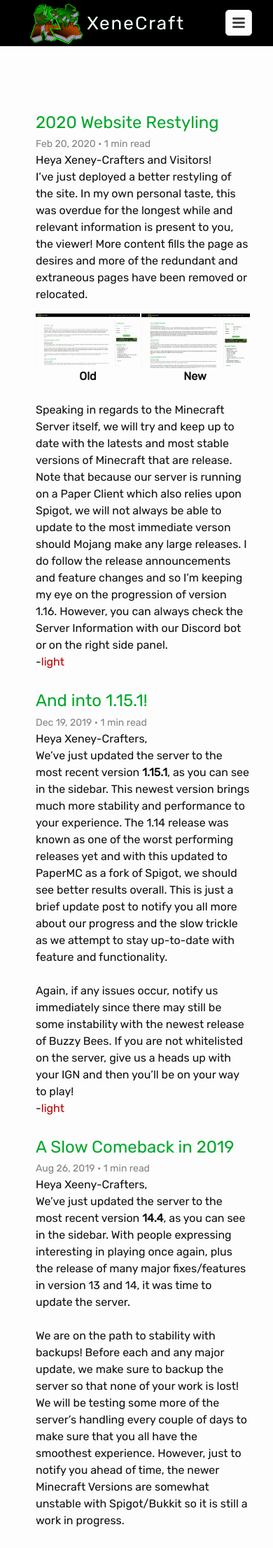
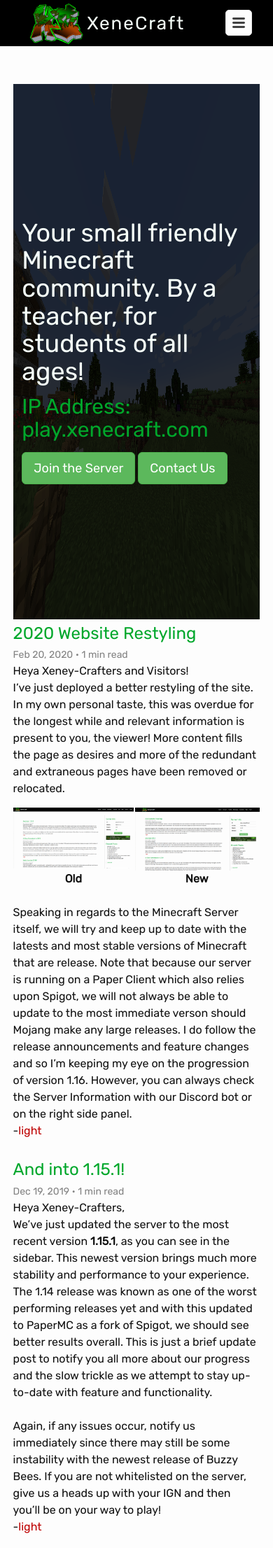
Before and after one commit to Xenecraft/xenecraft.github.io, a Jekyll site: the page built from index.html, in a window 390 px wide. Shown: the top 2212 px of the page at 70% size. Built offline with Jekyll 4.4.1, drawn with Linux system fonts in a browser that asks for light colours; nearby versions of some CDN libraries; comment, search, counter and statistics services are not loaded.

Commit message:
Create landing area, general responsiveness, more ideal site page

```diff
--- a/_includes/head.html
+++ b/_includes/head.html
@@ -6,7 +6,7 @@
     <meta name="description" content="{% if page.excerpt %}{{ page.excerpt | strip_html | strip_newlines | truncate: 160 }}{% else %}{{ site.description }}{% endif %}">
     <link rel="canonical" href="{{ page.url | replace:'index.html','' | prepend: site.baseurl | prepend: site.url }}">
     <!-- <link rel="alternate" type="application/rss+xml" title="{{ site.title }}" href="{{ "/feed.xml" | prepend: site.baseurl | prepend: site.url }}" /> -->
-    <link rel="stylesheet" href="//cdnjs.cloudflare.com/ajax/libs/twitter-bootstrap/3.3.7/css/bootstrap.css">
+    <link rel="stylesheet" href="https://cdnjs.cloudflare.com/ajax/libs/twitter-bootstrap/3.3.7/css/bootstrap.css">
     <link rel="stylesheet" href="/css/main.css">
     <!--Google Analytics-->
     <script>
--- /dev/null
+++ b/_includes/landing.html
@@ -0,0 +1,13 @@
+
+<div id="landing-block">
+  <img src="./images/xc-landing-2.png"/>
+  <span id="landing-info">
+    <h1 class="whitened">Your small friendly Minecraft community. By a teacher, for students of all ages!</h1>
+    <h2 class="xeneIp">IP <span class="showSm">Address</span>: </h2>
+    <!-- <h4 class="xeneMotd"></h4> -->
+    <span class="landing-buttons">
+      <a class="btn btn-lg btn-success" href="/joining-the-server">Join the Server</a>
+      <a class="btn btn-lg btn-success" href="/contact-us">Contact Us</a>
+  </span>
+  </span>
+</div>
--- a/_includes/sidebar.html
+++ b/_includes/sidebar.html
@@ -1,6 +1,6 @@
 <h2>Server Info:</h2>
 <table class="table">
-	<tr><td><strong>IP:</strong></td><td id="xeneIp"></td></tr>
+	<tr><td><strong>IP:</strong></td><td class="xeneIp"></td></tr>
 	<tr><td><strong>Version:</strong></td><td id="version"></td></tr>
 	<tr><td><strong>Players:</strong></td><td id="players"></td></tr>
 	<tr><td><strong>Whitelist:</strong></td><td class="greened">ON</td></tr>
@@ -25,3 +25,12 @@
 <br><br>
 
 <a class="twitter-timeline" href="https://twitter.com/XeneCraft?ref_src=twsrc%5Etfw">Tweets by XeneCraft</a> <script async src="https://platform.twitter.com/widgets.js" charset="utf-8"></script>
+
+<br><br>
+<h2>Archived:</h1>
+<ul class="squared">
+{% for archive in site.archives %}
+  <li><a class="blackened" href="{{ archive.url | prepend: site.baseurl }}">{{ archive.title }}</a></li>
+{% endfor %}
+</ul>
+<br>
--- a/_layouts/default.html
+++ b/_layouts/default.html
@@ -11,6 +11,7 @@
   <div class="col-sm-9">
     <div class="main-body">
       {{ content }}
+      <!-- references index.html -->
     </div>
   </div>
   <div class="col-sm-3 sidebar-main">
@@ -22,6 +23,9 @@
 <div>
 {% include footer.html %}
 </div>
+
+<!-- Other Reusable Components -->
+<input id="copy-text-input" class="hidden"/>
 
 <div class="modal fade" id="post-display-modal" tabindex="-1" role="dialog" aria-labelledby="post-display-modal">
   <div class="modal-dialog modal-fitted" role="document">
@@ -39,7 +43,7 @@
 <!-- TODO: Make this creeper responsive, lol -->
 <!-- <img src="/images/creeper_follow.png" class="creepin" alt="Creepin Creeper"> -->
 <!--Start loading scripts-->
-<script src="//cdnjs.cloudflare.com/ajax/libs/jquery/2.1.4/jquery.min.js"></script>
+<script src="https://cdnjs.cloudflare.com/ajax/libs/jquery/2.1.4/jquery.min.js"></script>
 <!--Facebook Widget-->
 <div id="fb-root"></div>
 <script>
@@ -54,8 +58,8 @@
 </script>
 <!--Twitter Widget-->
 <script>!function(d,s,id){var js,fjs=d.getElementsByTagName(s)[0],p=/^http:/.test(d.location)?'http':'https';if(!d.getElementById(id)){js=d.createElement(s);js.id=id;js.src=p+"://platform.twitter.com/widgets.js";fjs.parentNode.insertBefore(js,fjs);}}(document,"script","twitter-wjs");</script>
-<script src="//cdnjs.cloudflare.com/ajax/libs/twitter-bootstrap/3.3.7/js/bootstrap.min.js"></script>
-<link href="//fonts.googleapis.com/css?family=Rubik&display=swap" rel="stylesheet">
+<script src="https://cdnjs.cloudflare.com/ajax/libs/twitter-bootstrap/3.3.7/js/bootstrap.min.js"></script>
+<link href="https://fonts.googleapis.com/css?family=Rubik&display=swap" rel="stylesheet">
 <script src="/scripts/script.js"></script>
 
 </body>
--- a/_sass/_custom-parts.scss
+++ b/_sass/_custom-parts.scss
@@ -22,11 +22,19 @@
 
 /*** 	Body Styling	 ***/
 .main-body{
-	padding:6em 5% 10% 10%;
+	padding:7vh 1% 10% 10%;
+	@media (max-width: $sm){
+		padding:6vh 1% 10% 1%;
+	}
+}
+.sidebar-main{
+	margin-top: 5vh;
+	overflow-x: hidden;
 }
 .sidebar{
-	padding:10% 10% 10% 5%;
+	padding:9% 9% 9% 4%;
 }
+
 .maxed-width{
 	width: 100%;
 }
@@ -46,6 +54,46 @@
 		bottom: -20%;
 	}
 }
+
+// Main Landing Area on Front Page
+#landing-block{
+	min-height: 85vh;
+	margin-bottom: 2%;
+	display: flex;
+	align-items: center;
+	align-content: center;
+	justify-content: center;
+	img{
+		filter: brightness(0.2);
+		transition: all 2s ease;
+		min-height: 85vh;
+		display: inline-flex;
+		position: relative;
+		&:hover{
+			filter: brightness(0.4);
+		}
+	}
+
+}
+
+#landing-info{
+	display: inherit;
+	align-self: center;
+	position: absolute;
+	@media (min-width: $md){
+		max-width: 40%;
+	}
+	&:nth-child(n){
+		display:block !important
+	}
+	.landing-buttons.btn:nth-child(n){
+		margin-right: 50px;
+	}
+	@media (max-width: $sm){
+		padding:8%;
+	}
+}
+
 /*** 	Smaller Media	 ***/
 .img-limited{
 	max-height: 100px;
@@ -62,11 +110,6 @@
 header.site-header{
 	background-color: black;
 	border-color: $x-black !important;
-}
-
-.sidebar-main{
-	margin-top: 6vh;
-	overflow-x: hidden;
 }
 
 @media (min-width: $sm){
@@ -118,3 +161,11 @@
 		display: block;
 	}
 }
+
+/*** Responsive Display ***/
+.showSm{
+	display: none;
+	@media (max-width: $sm){
+		display: inline;
+	}
+}
--- a/_sass/_text-flavor.scss
+++ b/_sass/_text-flavor.scss
@@ -70,6 +70,10 @@
   color: $x-dGreen;
 }
 
+.whitened{
+  color: $x-white;
+}
+
 header div a.site-title {
   color: $x-white !important;
 }
--- a/index.html
+++ b/index.html
@@ -3,6 +3,8 @@
 ---
 
 <div class="home">
+
+{% include landing.html %}
 
 <ul class="post-list">
     {% for post in site.posts %}
--- a/scripts/script.js
+++ b/scripts/script.js
@@ -4,17 +4,20 @@
 var xeneFBPageID = '328124197290784';
 var lastOnline, playersOn, playersMax, motd, version;
 
+// Main Pages anywhere
 $(document).ready(() => {
   $.ajaxSetup({ cache: true });
-  $('#xeneIp').append(xeneServer);
+  $('.xeneIp').append(xeneServer);
 
   // Modal Popups!
   $('[data-target="#post-display-modal"]').on("click", function(item){
     let imageToModal = $(item.target).attr('src');
     $('#post-image').attr('src', imageToModal);
   });
+
 });
 
+// Populate the Sidebar with current Server Status
 $.get('https://mcapi.us/server/status?ip=' + xeneServer + '&port=' + xenePort, function(response) {
   if (!response.online) {
     lastOnline = response.last_online;
@@ -26,8 +29,11 @@
   playersOn = response.players.now;
   playersMax = response.players.max;
   $('#players').append(playersOn + '/' + playersMax);
+  $('.xeneMotd').append(response.motd);
+
 });
 
+// Other Pages
 var stdBlocks = ['Stone', 'Grass', 'Dirt', 'Sand', 'Gravel', 'Wood', 'Acacia_Wood', 'Birch_Wood', 'Dark_Oak_Wood', 'Jungle_Wood', 'Spruce_Wood', 'Snow', 'Cactus', 'Netherrack', 'Wool'];
 var stdJoined = [];
 var rareBlocks = ['Clay', 'Soul_Sand', 'Glowstone', 'Moss_Stone', 'Sponge'];
```
Also changed, not shown: other parts of _includes/head.html (+1 -1 lines), _layouts/archive.html (added, +14 -0 lines), join.md (added, +25 -0 lines), _archives/events.md (renamed from events.md), _archives/exchange.md (renamed from exchange.md), images/xc-landing-2.png (added), images/xc-landing.png (added), readme.md.
